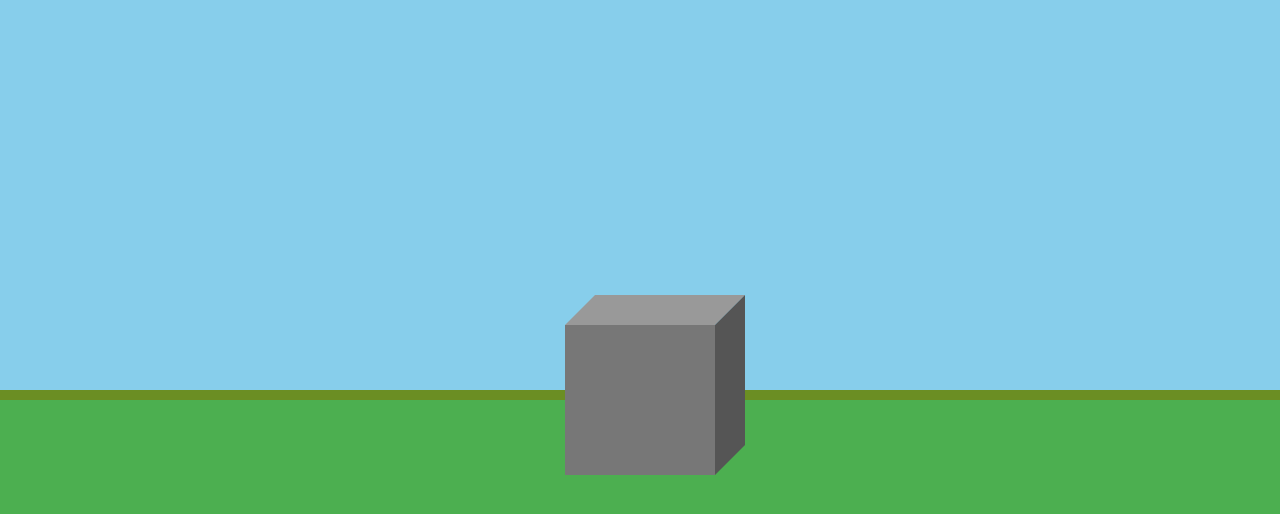
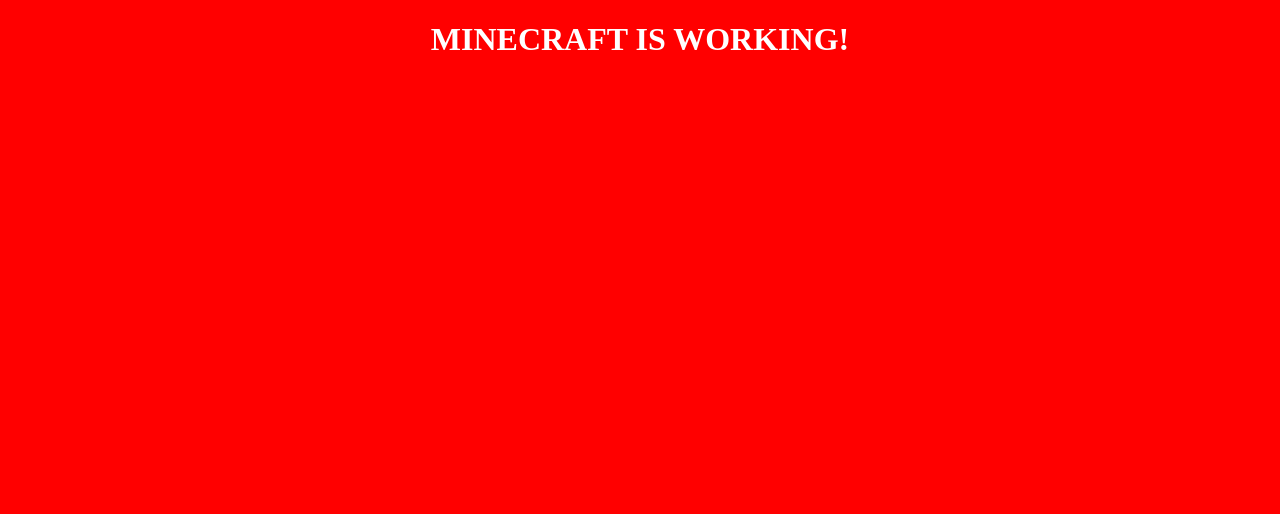
Before and after one commit to VRTX-JASPER/BattleRoyale, a plain HTML site: page index.html in a window 1280 px wide. Drawn offline with Linux system fonts and the light colour scheme.

Commit message:
Update index.html

```diff
--- a/index.html
+++ b/index.html
@@ -1,140 +1,14 @@
 <!DOCTYPE html>
-<html lang="en">
+<html>
 <head>
-    <meta charset="UTF-8">
-    <meta name="viewport" content="width=device-width, initial-scale=1.0">
-
-    <title>MINECRAFT</title>
-
-    <style>
-        html, body {
-            margin: 0;
-            padding: 0;
-            width: 100%;
-            height: 100%;
-            overflow: hidden;
-            background: #000;
-        }
-
-        canvas {
-            display: block;
-            width: 100%;
-            height: 100%;
-        }
-
-        #loading {
-            position: absolute;
-            top: 50%;
-            left: 50%;
-            transform: translate(-50%, -50%);
-            color: white;
-            font-family: Arial, sans-serif;
-            font-size: 24px;
-            z-index: 10;
-        }
-    </style>
+    <title>MineCraft Test</title>
 </head>
 
-<body>
+<body style="margin:0; background:red;">
 
-<div id="loading">Loading BrowserCraft...</div>
-
-<canvas id="game"></canvas>
-
-<script>
-const canvas = document.getElementById("game");
-const ctx = canvas.getContext("2d");
-
-function resize() {
-    canvas.width = window.innerWidth;
-    canvas.height = window.innerHeight;
-}
-
-window.addEventListener("resize", resize);
-resize();
-
-document.getElementById("loading").style.display = "none";
-
-/*
-    Temporary 3D-style test world.
-
-    This is NOT the final renderer.
-    We're using it to make sure GitHub Pages,
-    JavaScript, and the browser canvas work.
-*/
-
-let camera = {
-    x: 0,
-    y: 0,
-    z: 0
-};
-
-function draw() {
-
-    ctx.clearRect(0, 0, canvas.width, canvas.height);
-
-    // Sky
-    ctx.fillStyle = "#87CEEB";
-    ctx.fillRect(0, 0, canvas.width, canvas.height);
-
-    // Ground
-    ctx.fillStyle = "#4CAF50";
-    ctx.fillRect(
-        0,
-        canvas.height / 2,
-        canvas.width,
-        canvas.height / 2
-    );
-
-    // Horizon
-    ctx.fillStyle = "#6B8E23";
-    ctx.fillRect(
-        0,
-        canvas.height / 2 - 10,
-        canvas.width,
-        10
-    );
-
-    // Center cube
-    const size = 150;
-
-    const x = canvas.width / 2 - size / 2;
-    const y = canvas.height / 2 - size / 2;
-
-    // Front
-    ctx.fillStyle = "#777";
-    ctx.fillRect(x, y, size, size);
-
-    // Top
-    ctx.fillStyle = "#999";
-
-    ctx.beginPath();
-    ctx.moveTo(x, y);
-    ctx.lineTo(x + 30, y - 30);
-    ctx.lineTo(x + size + 30, y - 30);
-    ctx.lineTo(x + size, y);
-    ctx.closePath();
-    ctx.fill();
-
-    // Right side
-    ctx.fillStyle = "#555";
-
-    ctx.beginPath();
-    ctx.moveTo(x + size, y);
-    ctx.lineTo(x + size + 30, y - 30);
-    ctx.lineTo(x + size + 30, y + size - 30);
-    ctx.lineTo(x + size, y + size);
-    ctx.closePath();
-    ctx.fill();
-}
-
-function gameLoop() {
-    draw();
-    requestAnimationFrame(gameLoop);
-}
-
-gameLoop();
-</script>
+    <h1 style="color:white; text-align:center;">
+        MINECRAFT IS WORKING!
+    </h1>
 
 </body>
 </html>
```
